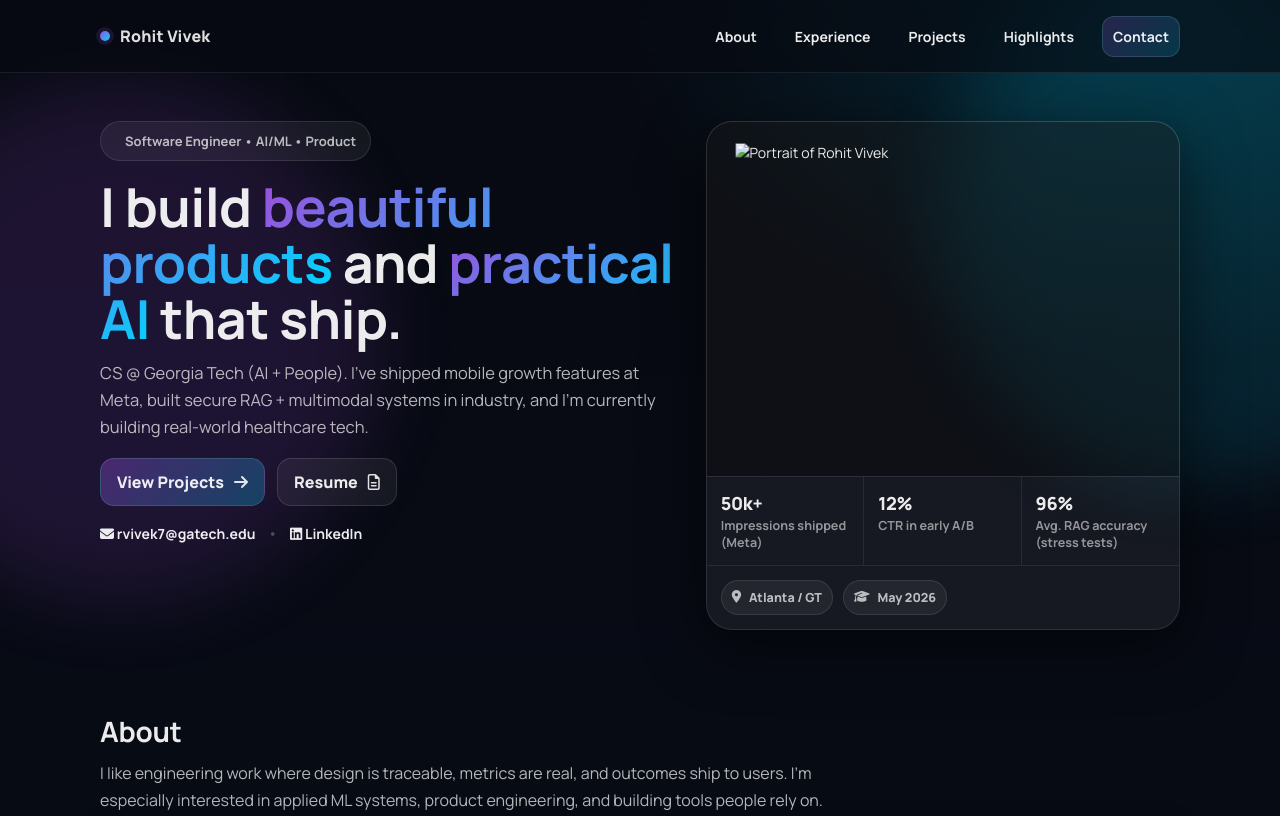
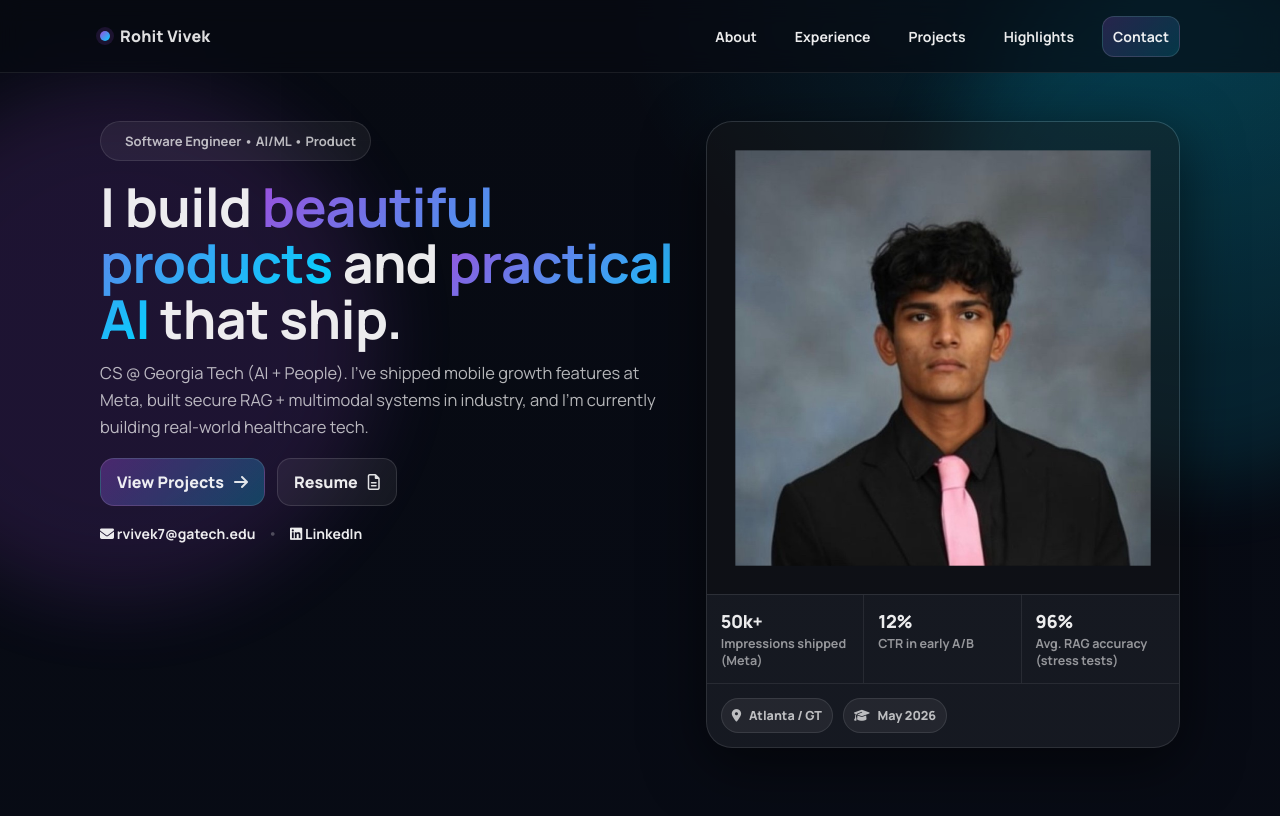
Before and after one commit to rovivek/rohitvivek-portfolio, a plain HTML site: page index.html in a window 1280 px wide. Shown: the top 816 px of the page. Drawn offline with Linux system fonts and the light colour scheme.

Commit message:
Update index.html

```diff
--- a/index.html
+++ b/index.html
@@ -115,7 +115,7 @@
 
         <div class="hero-card">
           <div class="portrait">
-            <img src="assets/headshot.jpg" alt="Portrait of Rohit Vivek" />
+            <img src="assets/headshot.jpeg" alt="Portrait of Rohit Vivek" />
           </div>
 
           <div class="stats">
```
